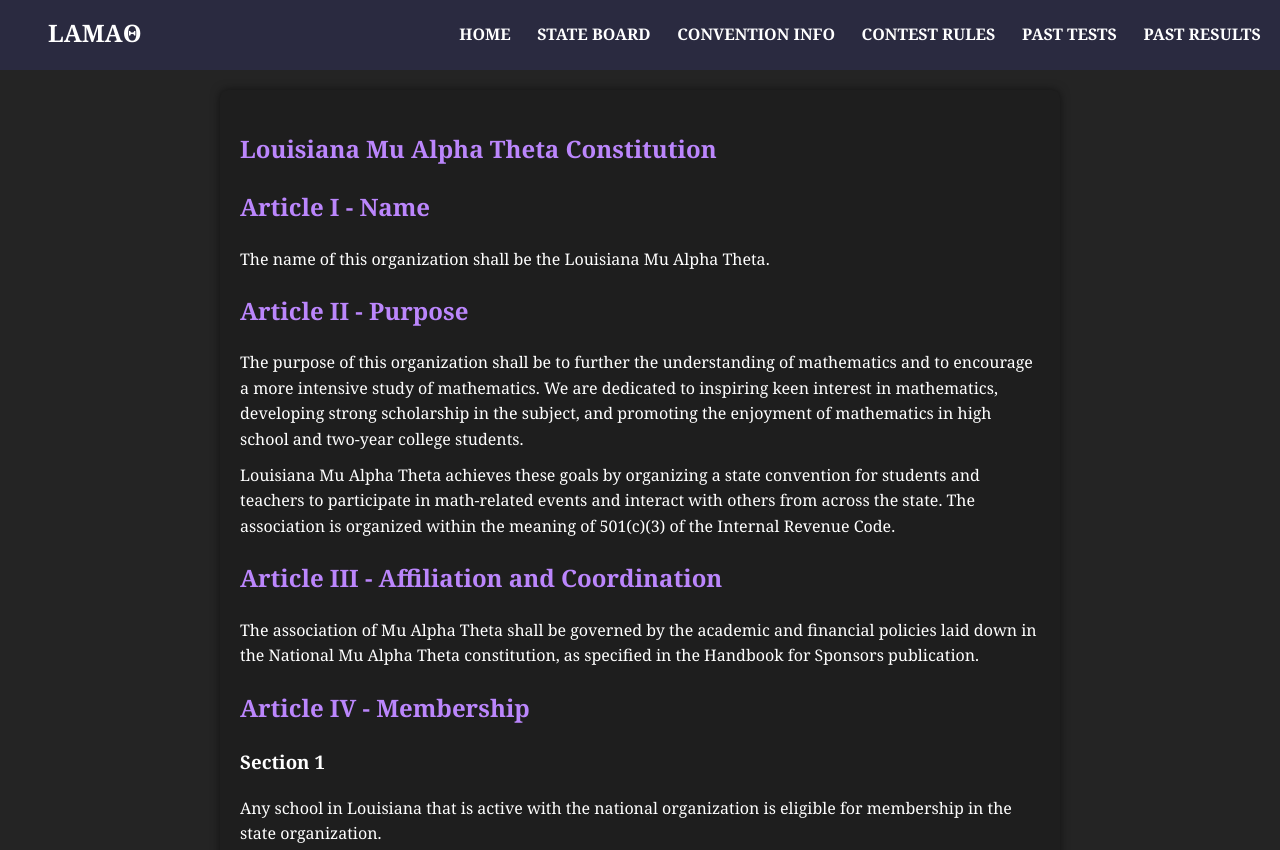
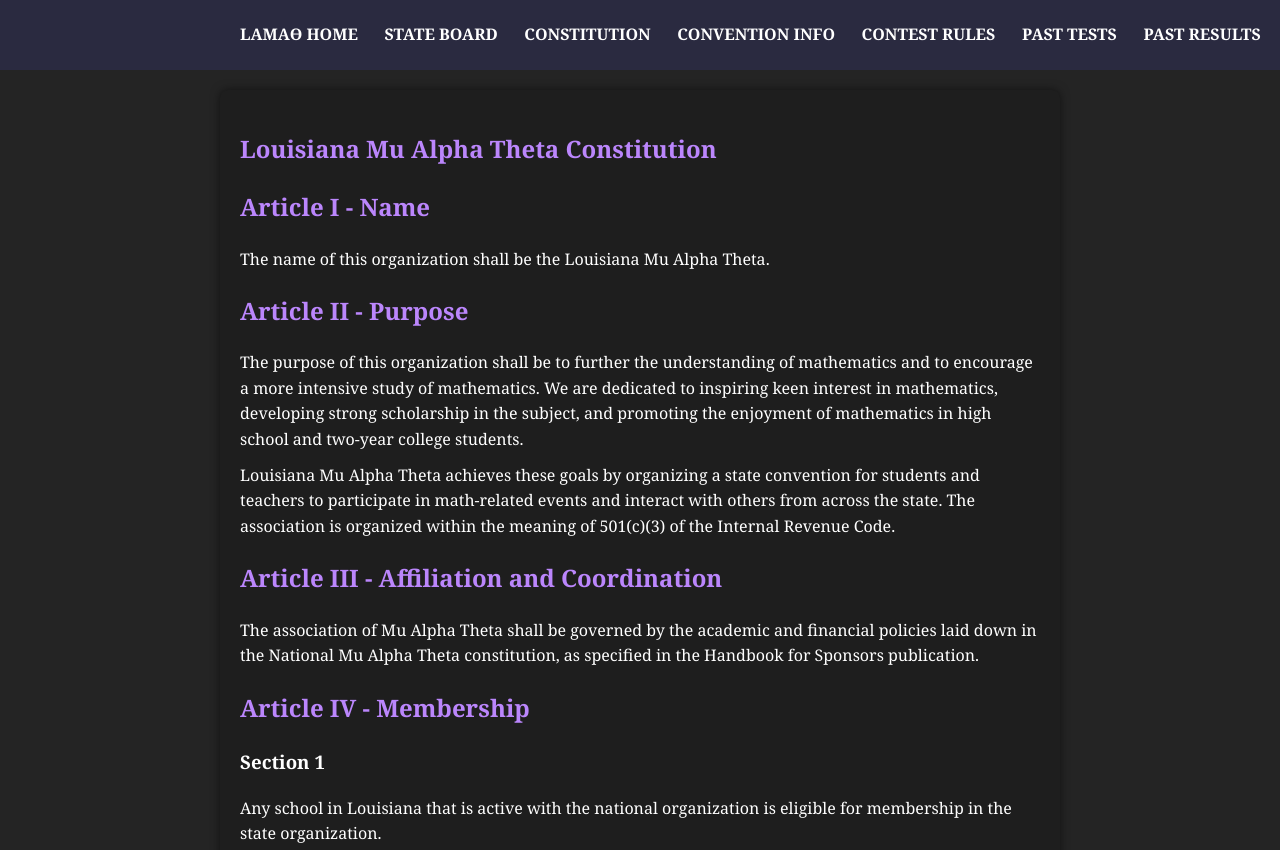
Before and after one commit to RudraKaradkhelkar/LAMAOWebsite, a plain HTML site: page Constitution.html in a window 1280 px wide. Shown: the top 850 px of the page. Drawn offline with Linux system fonts and the light colour scheme.

Commit message:
Update Constitution.html

```diff
--- a/Constitution.html
+++ b/Constitution.html
@@ -27,14 +27,16 @@
     </head>
 		<header>
 		<nav class="navigation">
-				<h1 class="logo">LAMAΘ</h1>
 				<ul>
-					<li><a onclick="navigateToHomePage()"><span>Home</span></a></li>
+				  <div class="navContainer">
+					<li><a onclick="navigateToHomePage()"><span>LAMAϴ Home</span></a></li>
 					<li><a onclick="navigateToStateboardPage()"><span>State Board</span></a></li>
+					<li class="selected"><a><span>Constitution</span></a></li>
 					<li><a onclick="navigateToConventionPage()"><span>Convention Info</span></a></li>
 					<li><a onclick="navigateToContestPage()"><span>Contest Rules</span></a></li>
 					<li><a onclick="navigateToTestsPage()"><span>Past Tests</span></a></li>
 					<li><a onclick="navigateToResultsPage()"><span>Past Results</span></a></li>
+					</div>
 				</ul>
 		</nav>
 	</header>
@@ -288,6 +290,8 @@
 			<address>
 				<h3>Official MAO Website<br/></h3>
 				<h3>Created by R. Karadkhelkar</h3>
+				<p>To Contact Us, Email Us At</p>
+				<p>mualphathetaLA@gmail.com</p>
 			</address>
 </footer>
 </html>
```
